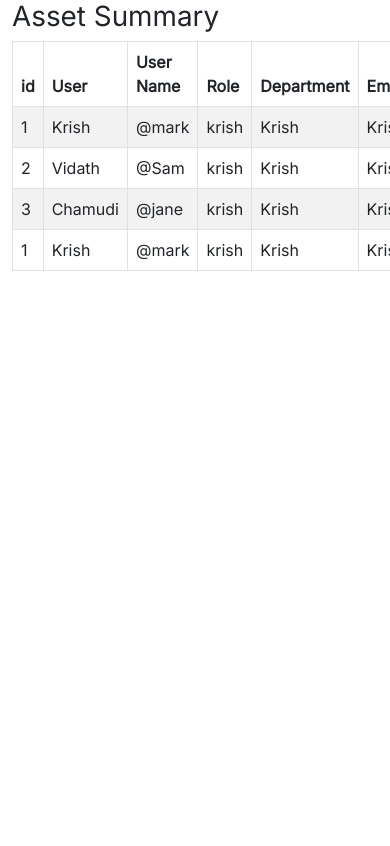
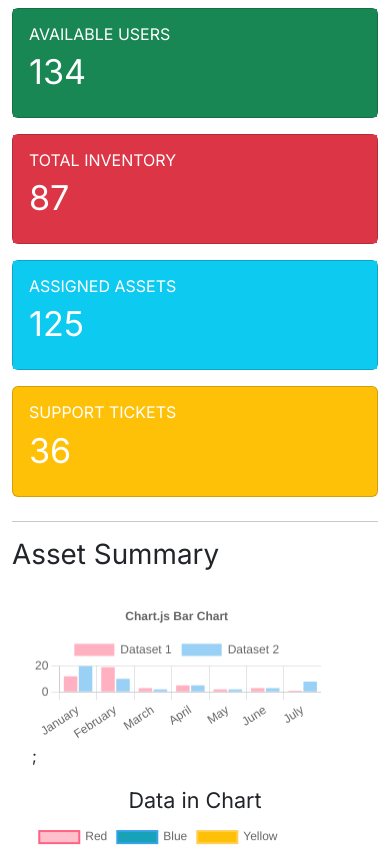
Before and after one commit to Krishanthaudayakumara/AssetFlow-EAM_Group_06_UOM-IT, a React (Create React App) app in the folder Client/: page /Dashboard in a window 390 px wide. Shown: the part 900-1746 px from the top of the page. Before the commit the page ends 1187 px from the top, so only its background shows below. Built offline with nearby package versions, Linux system fonts and the light colour scheme.

Commit message:
Integrated Charts

```diff
--- /dev/null
+++ b/Client/src/components/Dashboard/BarChart.tsx
@@ -0,0 +1,61 @@
+import React from 'react';
+import {Chart as ChartJs,BarElement,CategoryScale,LinearScale,Tooltip,Legend} from "chart.js/auto";
+import { Bar} from 'react-chartjs-2';
+
+ChartJs.register(
+    CategoryScale,
+    LinearScale,
+    BarElement,
+    Tooltip,
+    Legend
+  );
+  const options = {
+    responsive: true,
+    plugins: {
+      legend: {
+        position: 'top' as const,
+      },
+      title: {
+        display: true,
+        text: 'Chart.js Bar Chart',
+      },
+    },
+  };
+  const labels = ['January', 'February', 'March', 'April', 'May', 'June', 'July'];
+  const data = {
+    labels,
+    datasets: [
+      {
+        label: 'Dataset 1',
+        data: [12, 19, 3, 5, 2, 3,1],
+        backgroundColor: 'rgba(255, 99, 132, 0.5)',
+      },
+      {
+        label: 'Dataset 2',
+        data: [20, 10, 2, 5, 2, 3,8],
+        backgroundColor: 'rgba(53, 162, 235, 0.5)',
+      },
+    ],
+  };
+
+const BarChart: React.FC = () => {
+     return (
+      <>
+     <div   style={
+      {padding: "20px",
+      width:"90%"
+      }
+}>
+
+
+      <Bar
+      data={data}
+      options={options}
+      /> ;
+      </div>
+    </>
+
+    );
+  };
+
+  export default BarChart;
--- /dev/null
+++ b/Client/src/components/Dashboard/Card.tsx
@@ -0,0 +1,58 @@
+import React from "react";
+import {useEffect,useState} from 'react';
+
+const Card: React.FC = () => {
+  return (
+    <>
+    <div className="row mb-3">
+    <div className="col-xl-3 col-sm-6 py-2">
+        <div className="card bg-success text-white h-100">
+            <div className="card-body bg-success" style={{backgroundColor:"#57b960"}}>
+                <div className="rotate">
+                    <i className="fa fa-user fa-4x"></i>
+                </div>
+                <h6 className="text-uppercase">Available Users</h6>
+                <h1 className="display-4">134</h1>
+            </div>
+        </div>
+    </div>
+    <div className="col-xl-3 col-sm-6 py-2">
+        <div className="card text-white bg-danger h-100">
+            <div className="card-body bg-danger">
+                <div className="rotate">
+                    <i className="fa fa-list fa-4x"></i>
+                </div>
+                <h6 className="text-uppercase">Total Inventory</h6>
+                <h1 className="display-4">87</h1>
+            </div>
+        </div>
+    </div>
+    <div className="col-xl-3 col-sm-6 py-2">
+        <div className="card text-white bg-info h-100">
+            <div className="card-body bg-info">
+                <div className="rotate">
+                  <i className="fab fa-twitter fa-4x"></i>
+                </div>
+                <h6 className="text-uppercase">Assigned Assets</h6>
+                <h1 className="display-4">125</h1>
+            </div>
+        </div>
+    </div>
+    <div className="col-xl-3 col-sm-6 py-2">
+        <div className="card text-white bg-warning h-100">
+            <div className="card-body">
+                <div className="rotate">
+                    <i className="fa fa-share fa-4x"></i>
+                </div>
+                <h6 className="text-uppercase">Support Tickets</h6>
+                <h1 className="display-4">36</h1>
+            </div>
+        </div>
+    </div>
+</div>
+
+<hr/></>
+  );
+};
+
+export default Card;
--- /dev/null
+++ b/Client/src/components/Dashboard/LineChart.tsx
@@ -0,0 +1,78 @@
+
+import React from 'react';
+import {
+  Chart as ChartJS,
+  CategoryScale,
+  LinearScale,
+  PointElement,
+  LineElement,
+  Title,
+  Tooltip,
+  Legend,
+} from 'chart.js';
+import { Line } from 'react-chartjs-2';
+ChartJS.register(
+    CategoryScale,
+    LinearScale,
+    PointElement,
+    LineElement,
+    Title,
+    Tooltip,
+    Legend
+  );
+
+
+const options = {
+    responsive: true,
+    plugins: {
+      legend: {
+        position: 'top' as const,
+      },
+      title: {
+        display: true,
+        text: 'Chart.js Line Chart',
+      },
+    },
+  };
+
+  const labels = ['January', 'February', 'March', 'April', 'May', 'June', 'July'];
+
+  const data = {
+    labels,
+    datasets: [
+      {
+        label: 'Dataset 1',
+        data: [1200, 1900, 300, 500, 2000, 305,100],
+        borderColor: 'rgb(255, 99, 132)',
+        backgroundColor: 'rgba(255, 99, 132, 0.5)',
+      },
+      {
+        label: 'Dataset 2',
+        data: [1300, 100, 3000, 500, 2000, 300,105],
+        borderColor: 'rgb(53, 162, 235)',
+        backgroundColor: 'rgba(53, 162, 235, 0.5)',
+      },
+    ],
+  };
+  const LineChart: React.FC = () => {
+    return (
+     <>
+    <div   style={
+     {padding: "20px",
+     width:"90%",
+
+     }
+}>
+
+
+     <Line
+     data={data}
+     options={options}
+     /> ;
+     </div>
+   </>
+
+   );
+ };
+
+ export default LineChart;
--- a/Client/src/components/Dashboard/PieChart.tsx
+++ b/Client/src/components/Dashboard/PieChart.tsx
@@ -1,7 +1,11 @@
 import React from 'react';
-import Chart from "chart.js/auto";
+import {Chart as  ChartJs,Tooltip,Title,ArcElement,Legend} from "chart.js/auto";
+import { Pie } from 'react-chartjs-2';
+ChartJs.register(
 
-import { Pie } from 'react-chartjs-2';
+  Tooltip,Title,ArcElement,Legend
+);
+
 const data = {
     labels: ['Red', 'Blue', 'Yellow', 'Green', 'Purple', 'Orange'],
     datasets: [
@@ -24,17 +28,15 @@ const data = {
           'rgba(153, 102, 255, 1)',
           'rgba(255, 159, 64, 1)',
         ],
-        borderWidth: 1,
       },
     ],
   };
-
-
 const PieChart: React.FC = () => {
   return (
     <>
-
-    <Pie data={data}  />
+    <div className="class1" style={{width:"80%",height:"50%",display:"flex",alignItems:"right",justifyContent:"space-around"}}>
+    <Pie data={data} />
+    </div>
   </>
 
   );
--- a/Client/src/pages/Dashboard.tsx
+++ b/Client/src/pages/Dashboard.tsx
@@ -1,9 +1,13 @@
 import React from "react";
-import { Form, Button, Container, Row, Col, Image, Table } from "react-bootstrap";
+import {  Container, Row, Col,  Table } from "react-bootstrap";
 import Navbar from "../components/Navbar";
 import Sidebar from "../components/Sidebar";
 import PieChart from "../components/Dashboard/PieChart";
+import BarChart from "../components/Dashboard/BarChart";
+import LineChart from "../components/Dashboard/LineChart";
+import Card from "../components/Dashboard/Card";
 import "../css/Home.css";
+
   const data = [
     { id: "1", User: "Krish", UserName: "@mark", Role: "krish",Department: "Krish", Email: "Krish",JoinedDate: "Krish",Actions: "Krish"},
     { id: "2", User: "Vidath",UserName : "@Sam",Role : "krish",Department: "Krish", Email: "Krish",JoinedDate: "Krish",Actions: "Krish" },
@@ -24,13 +28,25 @@ const Dashboard: React.FC = () => {
       <Col md={9}>
         <div>
           <Navbar />
+          <Card/>
+            <h1>Asset Summary</h1>
 
-          <h1>Asset Summary</h1>
+         <div>
+         <BarChart />
+         </div>
+         <h4 className='second'style={
+          {
+            textAlign:"center"
 
+          }
+         }>Data in Chart</h4>
+         <div ><PieChart />
+           <LineChart />
+         </div>
 
-          {/*<ReportFilter/>*/}
-          {/*<PieChart />*/}
+          <hr/>
 
+         <div >
           <Table striped bordered hover>
             <thead>
               <tr>
@@ -60,6 +76,8 @@ const Dashboard: React.FC = () => {
               ))}
             </tbody>
           </Table>
+          </div>
+
         </div>
       </Col>
     </Row>
```
